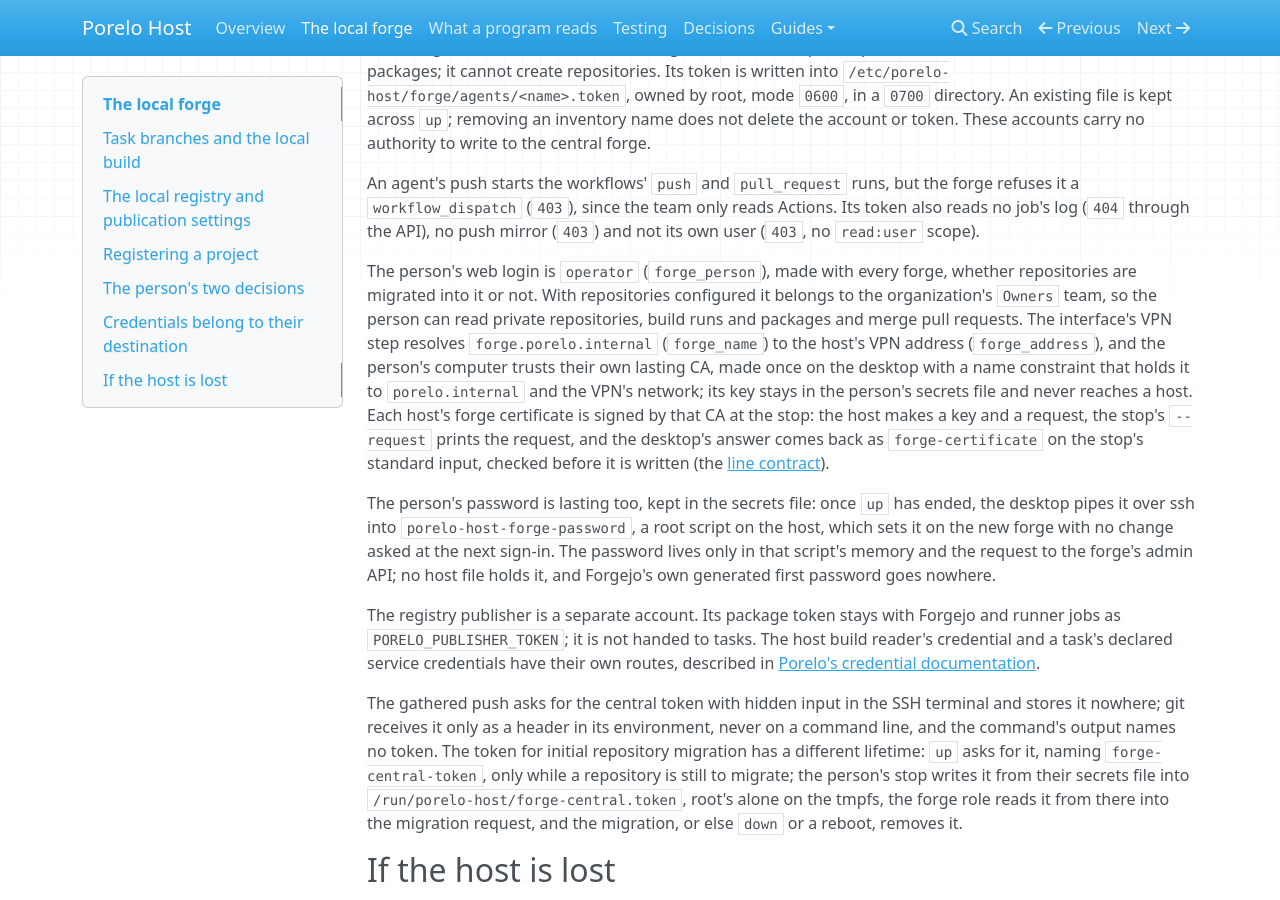
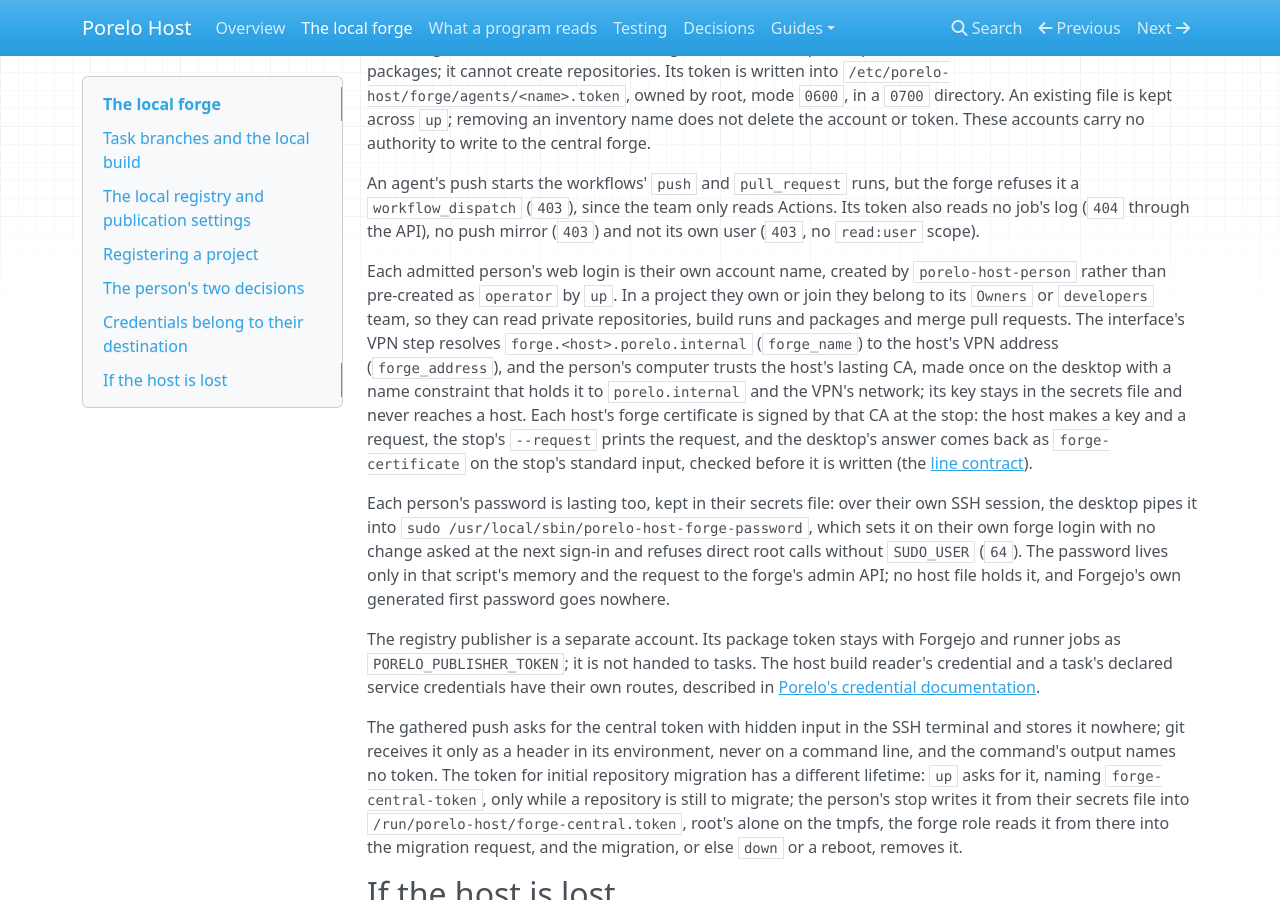
Before and after one commit to porelo-ai/porelo-host, an MkDocs documentation site: the page built from doc/local-forge.md, in a window 1280 px wide and 900 px high, scrolled down 6056 px. Built offline with MkDocs 1.6.1, drawn with Linux system fonts in a browser that asks for light colours; nearby versions of some CDN libraries; some of the changed text lies outside the part shown.

Commit message:
Make no forge user operator and take it off hosts set up before
Assisted-by: Claude Code, claude-opus-5-5
Assisted-by: Antigravity CLI, gemini-4-argon-high

```diff
--- a/doc/local-forge.md
+++ b/doc/local-forge.md
@@ -136,8 +136,8 @@ Every refusal goes to stderr as `porelo-host-project: <words>`, with no success
 ## The person's two decisions
 
 **First, accept the work by merging `porelo/<task>` into local `main`.** The person reads the pull request and its local
-build before merging in Forgejo. On every configured repository, `up` protects local `main`: direct pushes are disabled,
-one approval is required, and only the person's account (`forge_person`, default `operator`) can supply the counted
+build before merging in Forgejo. On every configured repository, local `main` is protected: direct pushes are disabled,
+one approval is required, and only members of `Owners` or `developers` can supply the counted
 approval and merge the pull request. Administrator merge overrides are disabled. The pull request reaches `main` by
 fast-forward only, so its own commits arrive unchanged and the forge adds no commit of its own. Status checks are not
 required; the
@@ -184,20 +184,21 @@ An agent's push starts the workflows' `push` and `pull_request` runs, but the fo
 (`403`), since the team only reads Actions. Its token also reads no job's log (`404` through the API), no push mirror
 (`403`) and not its own user (`403`, no `read:user` scope).
 
-The person's web login is `operator` (`forge_person`), made with every forge, whether repositories are migrated into it
-or not. With repositories configured it belongs to the organization's `Owners` team, so the person can read private
-repositories, build runs and packages and merge pull requests. The
-interface's VPN step resolves `forge.porelo.internal` (`forge_name`) to the host's VPN address (`forge_address`), and
-the person's computer trusts their own lasting CA, made once on the desktop with a name constraint that holds it to
-`porelo.internal` and the VPN's network; its key stays in the person's secrets file and never reaches a host. Each
+Each admitted person's web login is their own account name, created by `porelo-host-person` rather than pre-created as
+`operator` by `up`. In a project they own or join they belong to its `Owners` or `developers` team, so they can read
+private repositories, build runs and packages and merge pull requests. The
+interface's VPN step resolves `forge.<host>.porelo.internal` (`forge_name`) to the host's VPN address (`forge_address`), and
+the person's computer trusts the host's lasting CA, made once on the desktop with a name constraint that holds it to
+`porelo.internal` and the VPN's network; its key stays in the secrets file and never reaches a host. Each
 host's forge certificate is signed by that CA at the stop: the host makes a key and a request, the stop's `--request`
 prints the request, and the desktop's answer comes back as `forge-certificate` on the stop's standard input, checked
 before it is written (the [line contract](lines.md)).
 
-The person's password is lasting too, kept in the secrets file: once `up` has ended, the desktop pipes it over ssh into
-`porelo-host-forge-password`, a root script on the host, which sets it on the new forge with no change asked at the
-next sign-in. The password lives only in that script's memory and the request to the forge's admin API; no host file
-holds it, and Forgejo's own generated first password goes nowhere.
+Each person's password is lasting too, kept in their secrets file: over their own SSH session, the desktop pipes it
+into `sudo /usr/local/sbin/porelo-host-forge-password`, which sets it on their own forge login with no change asked at
+the next sign-in and refuses direct root calls without `SUDO_USER` (`64`). The password lives only in that script's
+memory and the request to the forge's admin API; no host file holds it, and Forgejo's own generated first password goes
+nowhere.
 
 The registry publisher is a separate account. Its package token stays with Forgejo and runner jobs as
 `PORELO_PUBLISHER_TOKEN`; it is not handed to tasks. The host build reader's credential and a task's declared service
```
Also changed, not shown: CHANGELOG.md (+8 -1 lines), issues/HO53-No-Forge-User-Operator.md (+35 -5 lines), roles/forge/README.md (+8 -7 lines), 16 other files.
